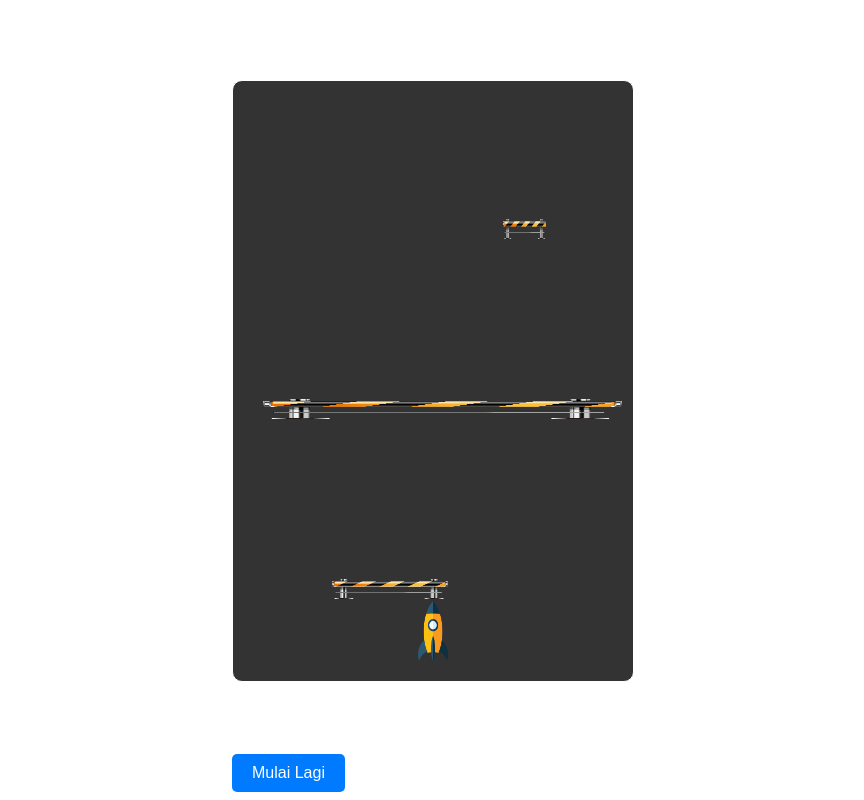
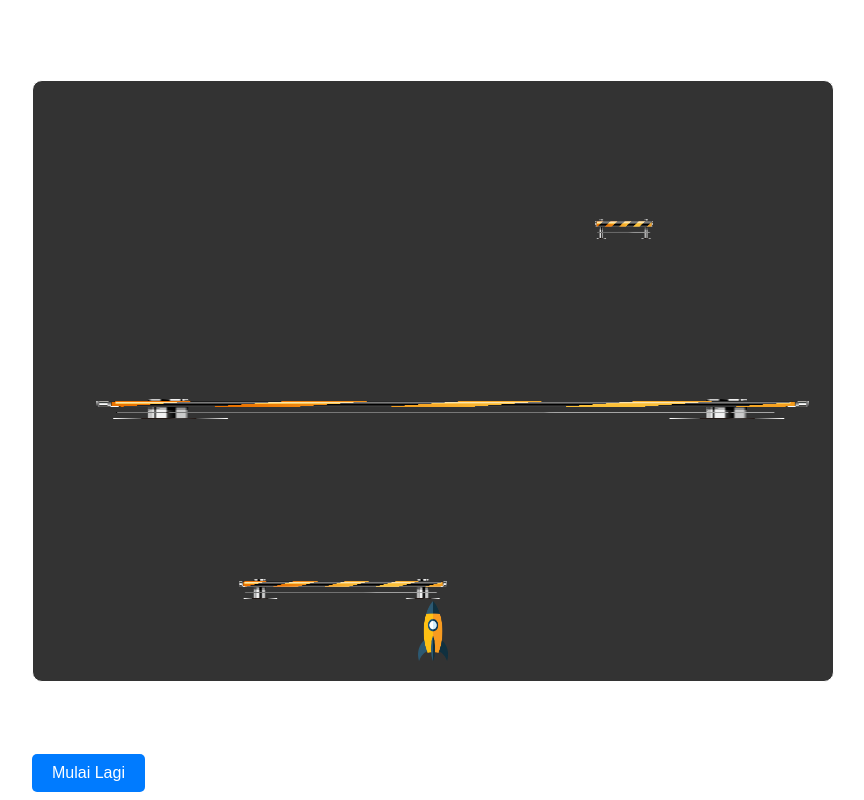
Before and after one commit to gorozxz/gm, a plain HTML site: page index.html in a window 1280 px wide. Shown: the whole page, without its empty margins (207-1071 px from the left). Drawn offline with Linux system fonts and the light colour scheme.

Commit message:
Update index.html

```diff
--- a/index.html
+++ b/index.html
@@ -3,13 +3,13 @@
 <head>
     <meta charset="UTF-8">
     <meta name="viewport" content="width=device-width, initial-scale=1.0">
-    <title>Game Roket</title>
+    <title>Tank WAR</title>
     <link rel="stylesheet" href="style.css">
 </head>
 <body>
     <div class="container">
-        <h1>Game Roket</h1>
-        <canvas id="gameCanvas" width="400" height="600"></canvas>
+        <h1>Perang Tank</h1>
+        <canvas id="gameCanvas" width="800" height="600"></canvas>
         <div id="score">Skor: 0</div>
         <button id="restartButton" style="display:none;">Mulai Lagi</button>
     </div>
```
